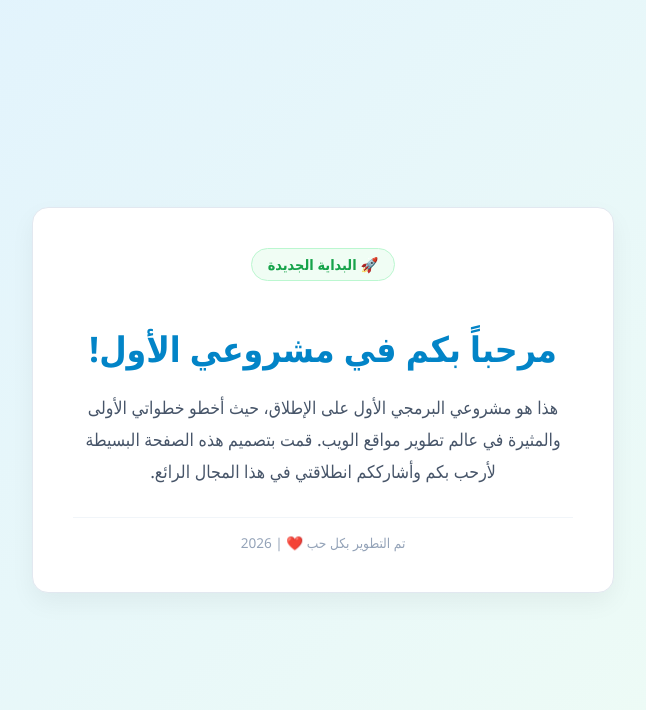
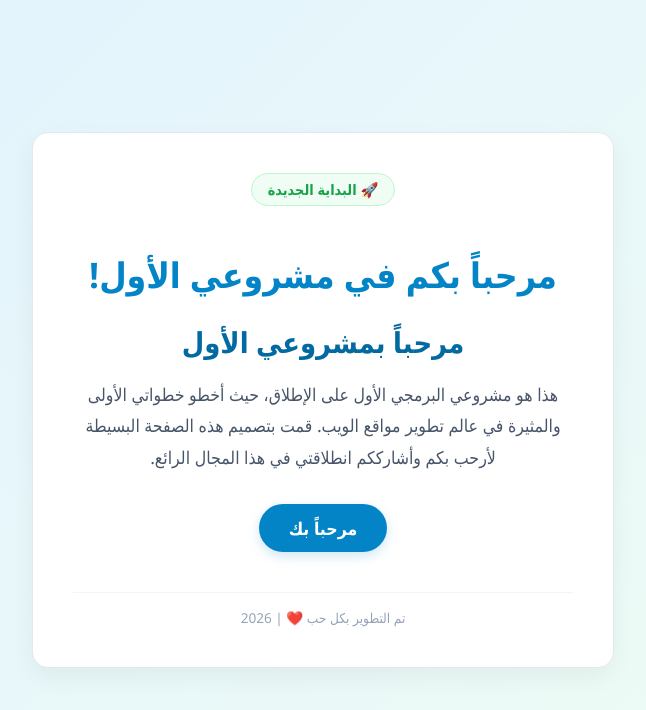
Before and after one commit to medbel000/my-first-project, a plain HTML site: page index.html in a window 1280 px wide. Shown: the whole page, without its empty margins (317-963 px from the left). Drawn offline with Linux system fonts and the light colour scheme.

Commit message:
إضافة عنوان ترحيبي للصفحة

```diff
--- a/index.html
+++ b/index.html
@@ -31,6 +31,11 @@
             font-size: 2.2rem;
             margin-bottom: 20px;
         }
+        h2 {
+            color: #0369a1;
+            font-size: 1.8rem;
+            margin-bottom: 15px;
+        }
         p {
             font-size: 1.1rem;
             line-height: 1.8;
@@ -48,6 +53,30 @@
             border: 1px solid #bbf7d0;
             margin-bottom: 20px;
         }
+        .btn {
+            display: inline-block;
+            background-color: #0284c7;
+            color: #ffffff;
+            padding: 12px 30px;
+            border-radius: 30px;
+            font-size: 1.1rem;
+            font-weight: bold;
+            text-decoration: none;
+            transition: all 0.3s ease;
+            margin-bottom: 20px;
+            cursor: pointer;
+            border: none;
+            box-shadow: 0 4px 12px rgba(2, 132, 199, 0.2);
+            font-family: inherit;
+        }
+        .btn:hover {
+            background-color: #0369a1;
+            transform: translateY(-2px);
+            box-shadow: 0 6px 15px rgba(2, 132, 199, 0.3);
+        }
+        .btn:active {
+            transform: translateY(0);
+        }
         .footer {
             font-size: 0.85rem;
             color: #94a3b8;
@@ -61,7 +90,9 @@
     <div class="container">
         <span class="badge">🚀 البداية الجديدة</span>
         <h1>مرحباً بكم في مشروعي الأول!</h1>
+        <h2>مرحباً بمشروعي الأول</h2>
         <p>هذا هو مشروعي البرمجي الأول على الإطلاق، حيث أخطو خطواتي الأولى والمثيرة في عالم تطوير مواقع الويب. قمت بتصميم هذه الصفحة البسيطة لأرحب بكم وأشارككم انطلاقتي في هذا المجال الرائع.</p>
+        <button class="btn" onclick="alert('أهلاً بك! يسعدني جداً تواصلك معي في مشروعي الأول. ❤️')">مرحباً بك</button>
         <div class="footer">
             تم التطوير بكل حب ❤️ | 2026
         </div>
```
